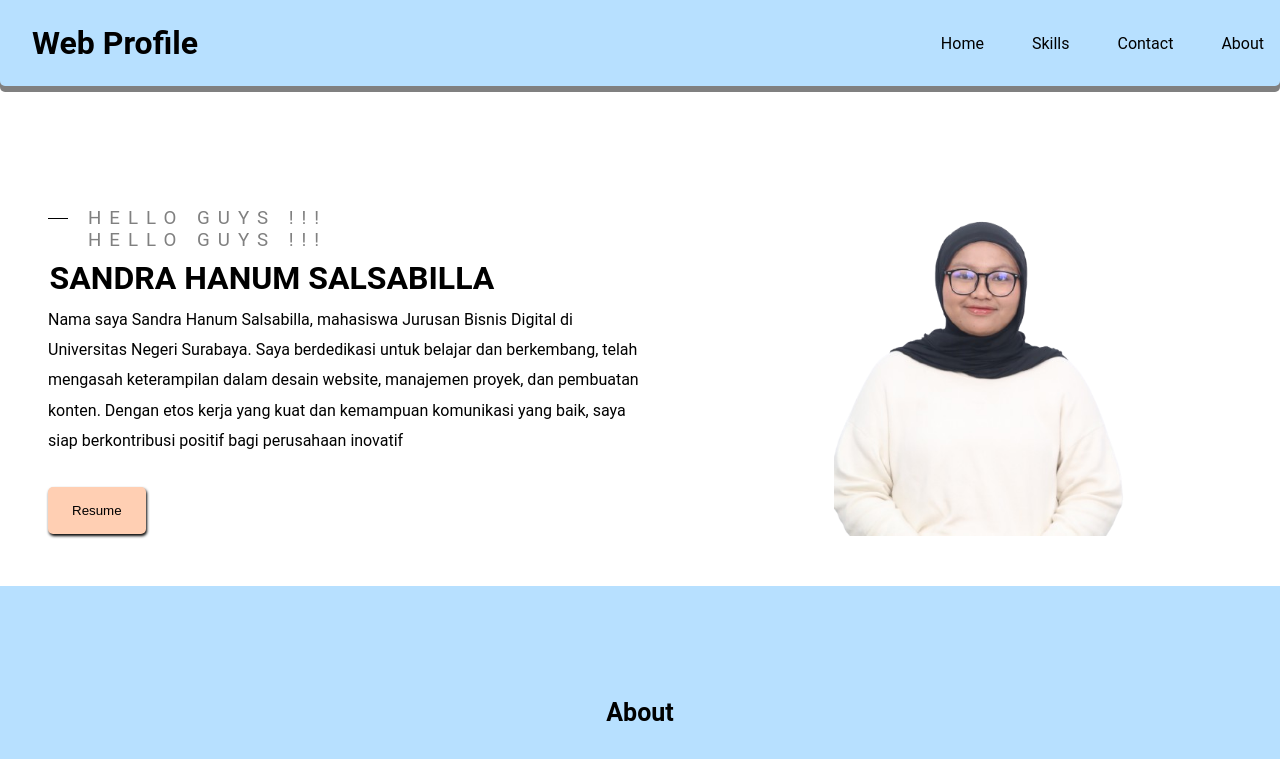
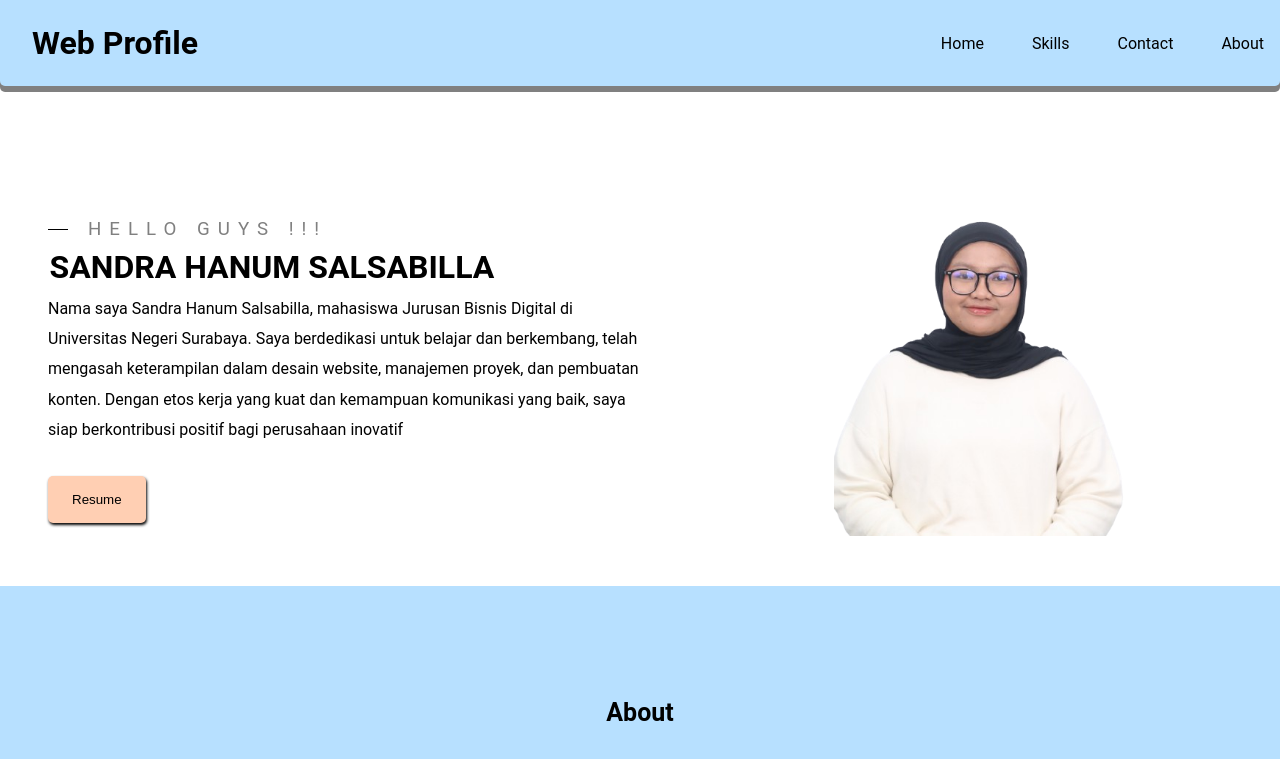
Before and after one commit to bibubibab/project-hanum, a plain HTML site: page index.html in a window 1280 px wide. Shown: the top 759 px of the page. Drawn offline with Linux system fonts and the light colour scheme.

Commit message:
Update index.html

```diff
--- a/index.html
+++ b/index.html
@@ -31,7 +31,6 @@
             <section id="home">
                 <div class="home-left">
                     <h3 class="pre-title">Hello Guys !!!</h3>
-                    <h3 class="pre-title-2">Hello Guys !!!</h3>
                     <h2 class="nama">SANDRA HANUM SALSABILLA</h2>
                     <p>Nama saya Sandra Hanum Salsabilla, mahasiswa Jurusan Bisnis Digital di Universitas Negeri Surabaya. Saya berdedikasi untuk belajar dan berkembang, telah mengasah keterampilan dalam desain website, manajemen proyek, dan pembuatan konten. Dengan etos kerja yang kuat dan kemampuan komunikasi yang baik, saya siap berkontribusi positif bagi perusahaan inovatif</p>
                     <a href="">
```
